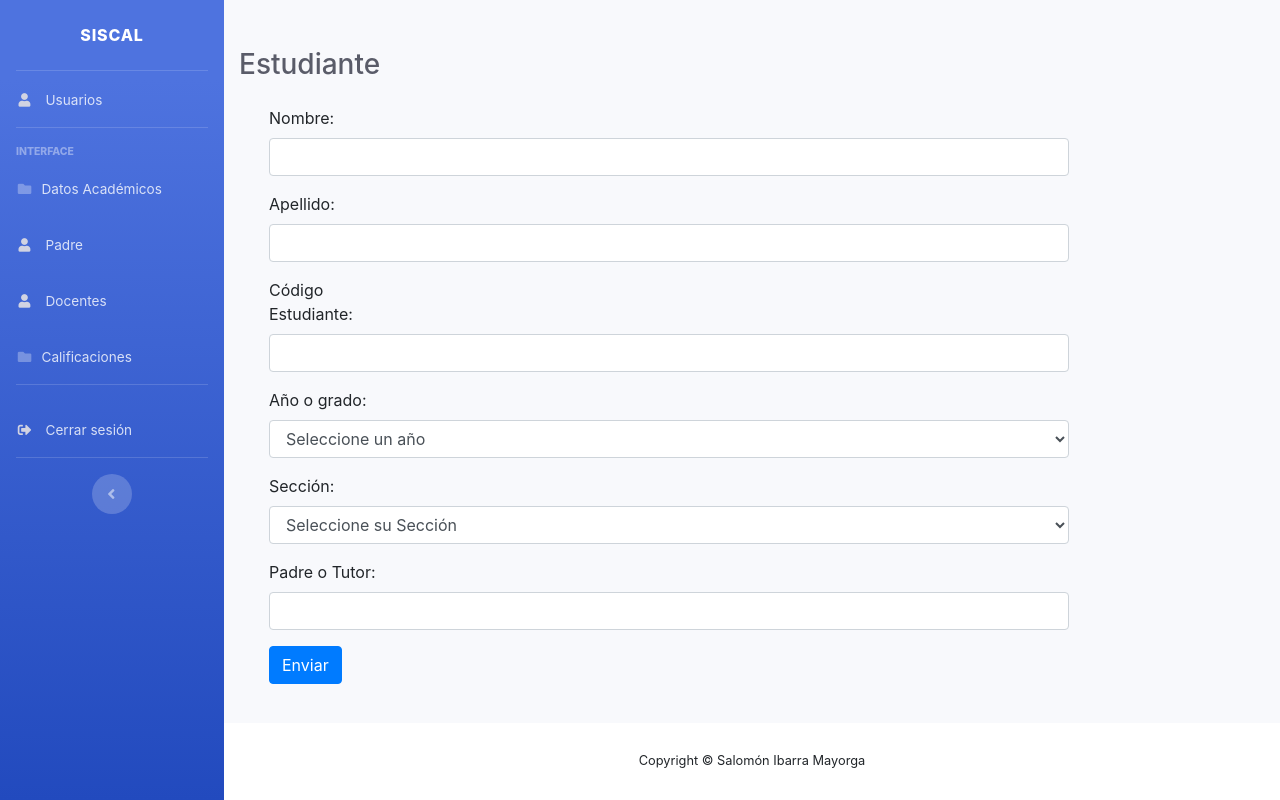
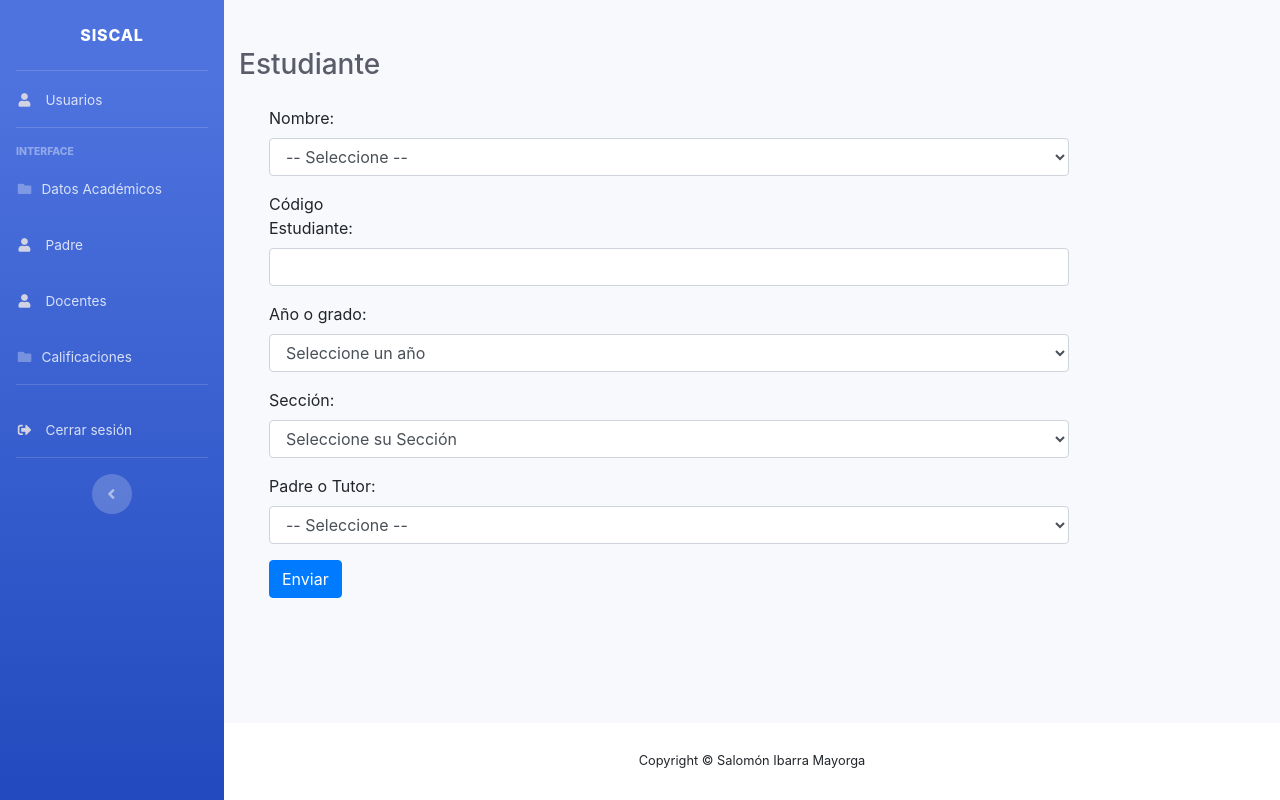
Before and after one commit to Victor-0rtiz/4to, a PHP site: page /pages/estudiante.php in a window 1280 px wide. Run offline with PHP 8.4, Linux system fonts and the light colour scheme; a user stored in the database is signed in; data comes from the database, SQL or seed files in the repository; some libraries are stand-ins or nearby versions.

Commit message:
Agregada modificaciones a estudiantes

```diff
--- a/pages/estudiante.php
+++ b/pages/estudiante.php
@@ -1,5 +1,21 @@
 <?php include_once "../assets/cabecera.php";
 include_once "../server/zona_priv.php";
+
+include_once('../modelos/gestion.bd.php');
+$conexionbd = new conexion();
+
+
+$consulta = $conexionbd->consultar("select usuario.idUsuario, usuario.Pnombre, usuario.Papellido  from usuario where Tipo_usuario = 'Estudiante' Or Tipo_usuario = 'estudiante' ;");
+
+if ($_SERVER['REQUEST_METHOD'] == 'POST') {
+
+
+  $consulta = $conexionbd->consultar("INSERT INTO datosacademicosestudiante(codigo_estudiante, Usuario_idUsuario, Grado, Seccion, Padre_idPadre) values( '" . $_POST["codigo_estudiante"] . "' , '" . $_POST["Usuario_idUsuario"] . "' , '" . $_POST["Grado"] . "',  '" . $_POST["Seccion"] . "' , '" . $_POST["Padre_idPadre"] . "') ;");
+
+  if ($consulta) {
+    header("location: /");
+  }
+}
 
 
 ?>
@@ -31,32 +47,37 @@ include_once "../server/zona_priv.php";
 
         <!-- /.Escriban acá el contenido -->
         <div class="container">
-                <form method="post"  class="form-horizontal">
+          <form method="post" class="form-horizontal">
             <div class="form-group">
               <label for="nombre" class="col-sm-2 control-label">Nombre:</label>
               <div class="col-sm-10">
-                        <input type="text" id="nombre" name="nombre" class="form-control" required>
+                <select id="Usuario_idUsuario" class="form-control" name="Usuario_idUsuario">
+                  <option value="0"> -- Seleccione --</option>
+                  <?php
+                  while ($datos = mysqli_fetch_assoc($consulta)) { ?>
+                    <option value="<?php echo $datos["idUsuario"] ?>"> <?php echo $datos["Pnombre"] . " " . $datos["Papellido"]; ?> </option>
+
+                  <?php
+                  }
+                  ?>
+
+                </select>
+              </div>
+            </div>
+
+
+
+            <div class="form-group">
+              <label for="codigo_estudiante" class="col-sm-2 control-label">Código Estudiante:</label>
+              <div class="col-sm-10">
+                <input type="tex" id="codigo_estudiante" name="codigo_estudiante" class="form-control" required>
               </div>
             </div>
 
             <div class="form-group">
-                   <label for="apellido" class="col-sm-2 control-label">Apellido:</label>
+              <label for="Grado" class="col-sm-2 control-label">Año o grado:</label>
               <div class="col-sm-10">
-                       <input type="tex" id="apellido" name="apellido" class="form-control" required>
-                    </div>
-                   </div>
-
-                    <div class="form-group">
-                    <label for="codigo" class="col-sm-2 control-label">Código Estudiante:</label>
-                      <div class="col-sm-10">
-                       <input type="tex" id="codigo" name="codigo" class="form-control" required>
-                      </div>
-                     </div>
-
-                <div class="form-group">
-               <label for="anio" class="col-sm-2 control-label">Año o grado:</label>
-                  <div class="col-sm-10">
-                    <select id="anio" name="anio" class="form-control" required>
+                <select id="Grado" name="Grado" class="form-control" required>
                   <option value="">Seleccione un año</option>
                   <option value="Primero">1er año</option>
                   <option value="Segundo">2do año</option>
@@ -67,9 +88,9 @@ include_once "../server/zona_priv.php";
               </div>
             </div>
             <div class="form-group">
-                    <label for="seccion" class="col-sm-2 control-label">Sección:</label>
+              <label for="Seccion" class="col-sm-2 control-label">Sección:</label>
               <div class="col-sm-10">
-                        <select id="seccion" name="seccion" class="form-control" required>
+                <select id="Seccion" name="Seccion" class="form-control" required>
                   <option value="">Seleccione su Sección</option>
                   <option value="A"> A </option>
                   <option value="B"> B </option>
@@ -79,9 +100,20 @@ include_once "../server/zona_priv.php";
               </div>
             </div>
             <div class="form-group">
-                     <label for="tutor" class="col-sm-2 control-label">Padre o Tutor:</label>
+              <label for="Padre_idPadre" class="col-sm-2 control-label">Padre o Tutor:</label>
               <div class="col-sm-10">
-                          <input type="text" id="tutor" name="tutor" class="form-control" required>
+                <select id="Padre_idPadre" class="form-control" name="Padre_idPadre">
+                  <option value="0"> -- Seleccione --</option>
+                  <?php
+                  $consulta2 = $conexionbd->consultar("select usuario.idUsuario, usuario.Pnombre, usuario.Papellido  from usuario where Tipo_usuario = 'Padre' Or Tipo_usuario = 'padre' Or Tipo_usuario = 'Tutor' Or Tipo_usuario = 'tutor' ;");
+                  while ($datos = mysqli_fetch_assoc($consulta2)) { ?>
+                    <option value="<?php echo $datos["idUsuario"] ?>"> <?php echo $datos["Pnombre"] . " " . $datos["Papellido"]; ?> </option>
+
+                  <?php
+                  }
+                  ?>
+
+                </select>
               </div>
             </div>
 
```
Lines whose indentation alone changed are shown as unchanged.
